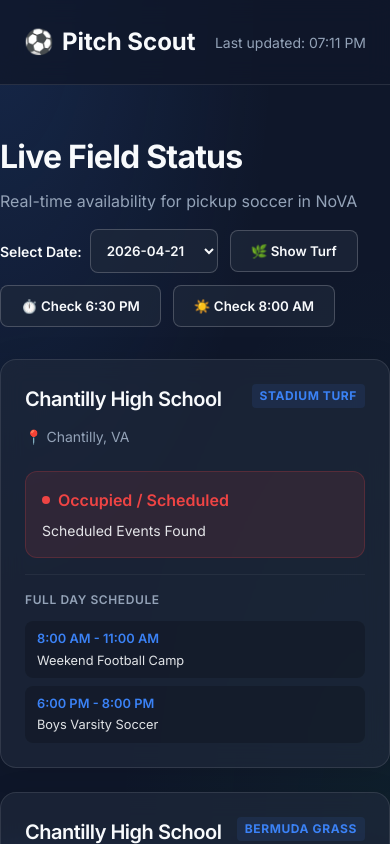
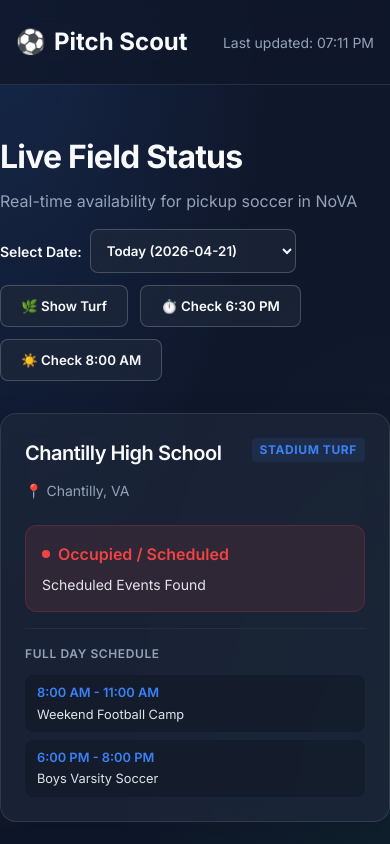
Before and after one commit to PrajashTim/Fieldchecker, a React (Vite) app: page / in a window 390 px wide. Shown: the top 844 px of the page. Built offline with nearby package versions, Linux system fonts and the light colour scheme.

Commit message:
fix: resolve mobile layout, time block filtering logic, and custom date labels

```diff
--- a/src/components/Dashboard.jsx
+++ b/src/components/Dashboard.jsx
@@ -23,24 +23,28 @@ const Dashboard = () => {
 
     if (!filter630 && !filter800) return true;
 
-    // Determine availability logic
-    if (field.status === 'open' && field.events.length === 0) return true;
-
     if (filter630) {
       const hasEveningBlock = field.events.some(e =>
-        e.time.includes('6:00') || e.time.includes('6:30') || e.time.includes('7:00')
+        e.time.includes('6:00') || e.time.includes('6:30') || e.time.includes('7:00') || e.time.includes('8:00 PM') || e.time.includes('8:30 PM')
       );
-      if (hasEveningBlock && field.status === 'occupied') return false;
+      if (hasEveningBlock) return false;
     }
 
     if (filter800) {
       const hasMorningBlock = field.events.some(e =>
-        e.time.includes('8:00 AM') || e.time.includes('8:30 AM') || e.time.includes('9:00 AM')
+        e.time.includes('8:00 AM') || e.time.includes('8:30 AM') || e.time.includes('9:00 AM') || e.time.includes('10:00 AM')
       );
-      if (hasMorningBlock && field.status === 'occupied') return false;
+      if (hasMorningBlock) return false;
     }
 
-    return field.status === 'open';
+    // If the filters are active and the specific block isn't taken, it is available for that block regardless of daytime events!
+    return true;
+  };
+
+  const formatDateLabel = (dateStr, index) => {
+    if (index === 0) return `Today (${dateStr})`;
+    if (index === 1) return `Tomorrow (${dateStr})`;
+    return dateStr;
   };
 
   const displayedFields = fieldsForDate.filter(checkAvailability);
@@ -62,8 +66,8 @@ const Dashboard = () => {
               value={selectedDate}
               onChange={(e) => setSelectedDate(e.target.value)}
             >
-              {availableDates.map(dateStr => (
-                <option key={dateStr} value={dateStr}>{dateStr}</option>
+              {availableDates.map((dateStr, idx) => (
+                <option key={dateStr} value={dateStr}>{formatDateLabel(dateStr, idx)}</option>
               ))}
             </select>
           </div>
--- a/src/index.css
+++ b/src/index.css
@@ -39,6 +39,7 @@ body {
   line-height: 1.5;
   -webkit-font-smoothing: antialiased;
   min-height: 100vh;
+  overflow-x: hidden;
   /* subtle background gradient mesh */
   background-image:
     radial-gradient(at 0% 0%, rgba(59, 130, 246, 0.15) 0px, transparent 50%),
@@ -63,9 +64,10 @@ button {
 
 /* Utilities */
 .container {
+  width: 100%;
   max-width: 1200px;
   margin: 0 auto;
-  padding: 0 1.5rem;
+  padding: 0 1rem;
 }
 
 .glass-panel {
```
